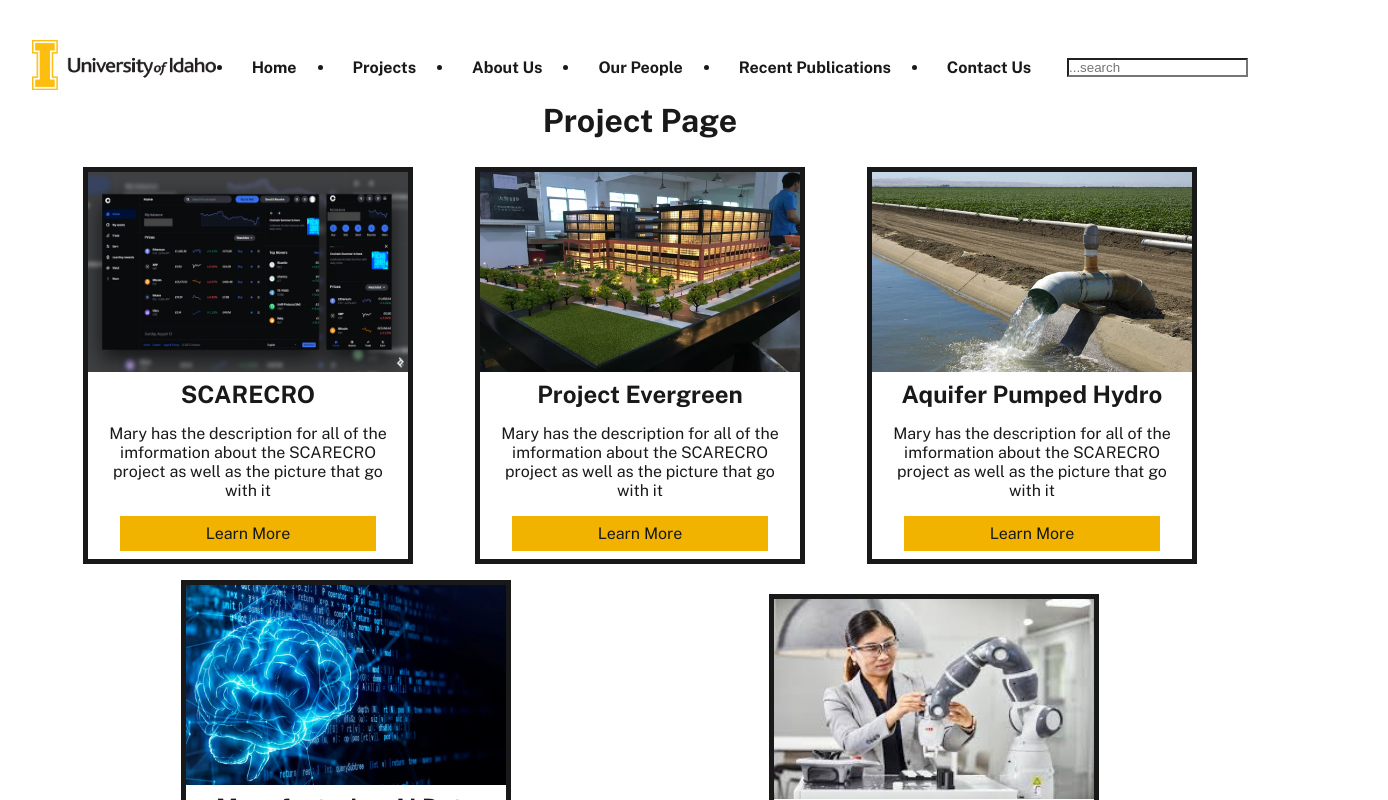
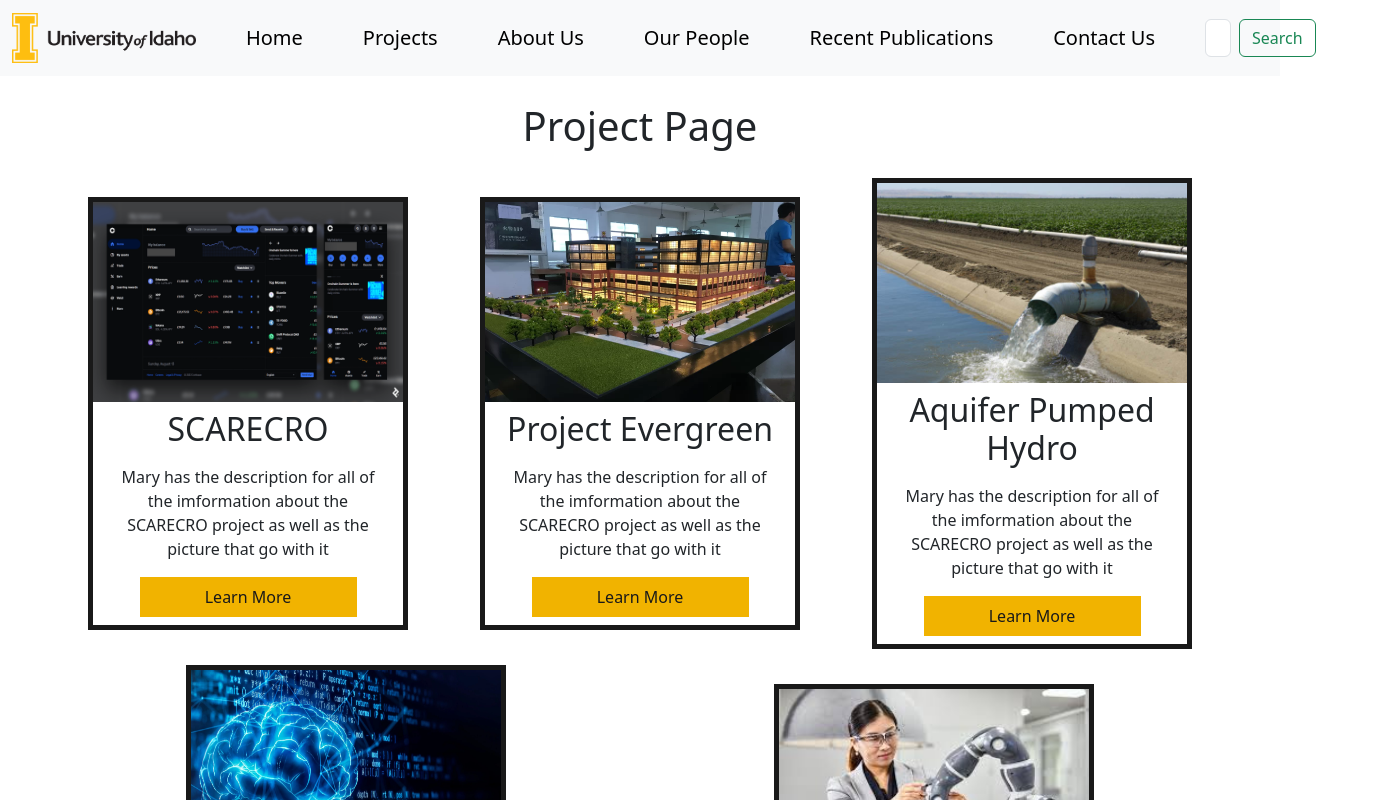
Before and after one commit to cbalesohay/UIWebsite, a React (Vite) app: page /Projects in a window 1280 px wide. Shown: the top 800 px of the page, 1388 px wide, since content can reach past the window. Built offline with nearby package versions, Linux system fonts and the light colour scheme.

Commit message:
June 26 v1 website layout

```diff
--- a/package.json
+++ b/package.json
@@ -10,7 +10,9 @@
     "preview": "vite preview"
   },
   "dependencies": {
+    "bootstrap": "^5.3.3",
     "react": "^18.2.0",
+    "react-bootstrap": "^2.10.3",
     "react-dom": "^18.2.0",
     "react-loader-spinner": "^6.1.6",
     "react-router-dom": "^6.24.0"
--- a/src/App.jsx
+++ b/src/App.jsx
@@ -1,5 +1,9 @@
 import './App.css'
 import { OurPeoplePage } from './pages/OurPeople/OurPeoplePage'
+{
+  /* The following line can be included in your src/index.js or App.js file */
+}
+import 'bootstrap/dist/css/bootstrap.min.css';
 
 function App() {
 
--- a/src/UI/PeopleCard/PeopleCard.jsx
+++ b/src/UI/PeopleCard/PeopleCard.jsx
@@ -1,3 +1,34 @@
+import React from 'react'
+import './peoplecard.css'
+import Card from 'react-bootstrap/Card';
+import Col from 'react-bootstrap/Col';
+import Row from 'react-bootstrap/Row';
+
+export const PeopleCard = ({imgSrc, imgAlt, title, name, description}) => {
+  return (
+    <>
+      {/* Bootstrap Card Layout */}
+      <Row xs={1} md={2} className="g-4">
+        <Col>
+          <Card style={{width: '300px'}}>
+            <Card.Img variant="top" className='card-img' src={imgSrc} alt={imgAlt} />
+            <Card.Body>
+              <Card.Title>{title && name && <h2 className='title-name'>{title + name}</h2>}</Card.Title>
+              <Card.Text>
+                {description && <p className='card-description'>{description}</p>}
+              </Card.Text>
+            </Card.Body>
+          </Card>
+        </Col>
+      </Row>
+    </>
+  );
+}
+
+/*
+
+Original Card template
+
 import React from 'react'
 import './peoplecard.css'
 
@@ -11,3 +42,5 @@ export const PeopleCard = ({imgSrc, imgAlt, title, name}) => {
     </div>
   )
 }
+
+*/
--- a/src/UI/PeopleCard/peoplecard.css
+++ b/src/UI/PeopleCard/peoplecard.css
@@ -1,17 +1,3 @@
-.people-card-container{
-    background-color: #FFFFFF;
-    margin: 0.5rem;
-    border: 5px solid #191919;
-    display: flex;
+.card-img{
+    height: fit-content;
 }
-
-.people-images{
-    display: flex;
-    height: 450px;
-    justify-items: flex-start;
-}
-
-.title-name{
-    display: flex;
-    justify-content: center;
-}
--- a/src/components/Lists/people.js
+++ b/src/components/Lists/people.js
@@ -6,7 +6,7 @@ export const People = [
         position: 'Director of Center',
         photo: '/src/images/stock.jpg',
         imgAlt: 'person',
-        decription: 'Lorem ipsum dolor sit amet, consectetur adipiscing elit, sed do eiusmod tempor incididunt ut labore et dolore magna aliqua. Ut enim ad minim veniam, quis nostrud exercitation ullamco laboris nisi ut aliquip ex ea commodo consequat. Duis aute irure dolor in reprehenderit in voluptate velit esse cillum dolore eu fugiat nulla pariatur. Excepteur sint occaecat cupidatat non proident, sunt in culpa qui officia deserunt mollit anim id est laborum.',
+        decription: 'Lorem ipsum dolor sit amet, consectetur adipiscing elit, sed do eiusmod tempor incididunt ut labore et dolore magna aliqua. Ut enim ad minim veniam, quis nostrud exercitation ullamco laboris nisi ut aliquip ex ea commodo consequat.',
     },
     {
         id: 1,
@@ -15,7 +15,7 @@ export const People = [
         position: 'CDA Associate Chair',
         photo: '/src/images/stock.jpg',
         imgAlt: 'person',
-        decription: 'Lorem ipsum dolor sit amet, consectetur adipiscing elit, sed do eiusmod tempor incididunt ut labore et dolore magna aliqua. Ut enim ad minim veniam, quis nostrud exercitation ullamco laboris nisi ut aliquip ex ea commodo consequat. Duis aute irure dolor in reprehenderit in voluptate velit esse cillum dolore eu fugiat nulla pariatur. Excepteur sint occaecat cupidatat non proident, sunt in culpa qui officia deserunt mollit anim id est laborum.',
+        decription: 'Lorem ipsum dolor sit amet, consectetur adipiscing elit, sed do eiusmod tempor incididunt ut labore et dolore magna aliqua. Ut enim ad minim veniam, quis nostrud exercitation ullamco laboris nisi ut aliquip ex ea commodo consequat.',
     },
     {
         id: 2,
@@ -24,7 +24,7 @@ export const People = [
         position: 'h',
         photo: '/src/images/stock.jpg',
         imgAlt: 'person',
-        decription: 'Lorem ipsum dolor sit amet, consectetur adipiscing elit, sed do eiusmod tempor incididunt ut labore et dolore magna aliqua. Ut enim ad minim veniam, quis nostrud exercitation ullamco laboris nisi ut aliquip ex ea commodo consequat. Duis aute irure dolor in reprehenderit in voluptate velit esse cillum dolore eu fugiat nulla pariatur. Excepteur sint occaecat cupidatat non proident, sunt in culpa qui officia deserunt mollit anim id est laborum.',
+        decription: 'Lorem ipsum dolor sit amet, consectetur adipiscing elit, sed do eiusmod tempor incididunt ut labore et dolore magna aliqua. Ut enim ad minim veniam, quis nostrud exercitation ullamco laboris nisi ut aliquip ex ea commodo consequat.',
     },
     {
         id: 3,
@@ -33,6 +33,6 @@ export const People = [
         position: 'h',
         photo: '/src/images/stock.jpg',
         imgAlt: 'person',
-        decription: 'Lorem ipsum dolor sit amet, consectetur adipiscing elit, sed do eiusmod tempor incididunt ut labore et dolore magna aliqua. Ut enim ad minim veniam, quis nostrud exercitation ullamco laboris nisi ut aliquip ex ea commodo consequat. Duis aute irure dolor in reprehenderit in voluptate velit esse cillum dolore eu fugiat nulla pariatur. Excepteur sint occaecat cupidatat non proident, sunt in culpa qui officia deserunt mollit anim id est laborum.',
+        decription: 'Lorem ipsum dolor sit amet, consectetur adipiscing elit, sed do eiusmod tempor incididunt ut labore et dolore magna aliqua. Ut enim ad minim veniam, quis nostrud exercitation ullamco laboris nisi ut aliquip ex ea commodo consequat.',
     },
 ]
--- a/src/components/Navbar/Navbar.jsx
+++ b/src/components/Navbar/Navbar.jsx
@@ -2,28 +2,114 @@ import React from 'react'
 import './navbar.css'
 import UILogo from '/src/images/UofI_Main_Full.png'
 import { Link } from 'react-router-dom'
+import Container from 'react-bootstrap/Container';
+import Navbar from 'react-bootstrap/Navbar';
 
-/* Need to fix Image click to LandingPage on reload */
 
-export const Navbar = () => {
+export const NavbarTop = () => {
   return (
     <>
-      <div className='container'>
-        <div className='navbar'>
-        <a href='./'><img src={UILogo} alt='UI Logo'/></a>
-          <nav>
-            <ul>
-              <li><Link className='my-tab' to='/'>Home</Link></li>
-              <li><Link className='my-tab' to='/Projects'>Projects</Link></li>
-              <li><Link className='my-tab' to='/AboutUs'>About Us</Link></li>
-              <li><Link className='my-tab' to='/OurPeople'>Our People</Link></li>
-              <li><Link className='my-tab' to='/RecentPublications'>Recent Publications</Link></li>
-              <li><Link className='my-tab' to='/ContactUs'>Contact Us</Link></li>
-            </ul>
-          </nav>
-          <input className='search' placeholder='...search'></input>
-        </div>
-      </div>
+      <Navbar expand="lg" className="bg-body-tertiary" fixed='top'>
+        <Container>
+          <Navbar.Brand><a href='./'><img src={UILogo} alt='UI Logo'/></a></Navbar.Brand>
+        </Container>
+        <Container>
+          <Navbar.Brand><Link className='nav-link active' to='/'>Home</Link></Navbar.Brand>
+        </Container>
+        <Container>
+          <Navbar.Brand><Link className='nav-link active' to='/Projects'>Projects</Link></Navbar.Brand>
+        </Container>
+        <Container>
+          <Navbar.Brand><Link className='nav-link active' to='/AboutUs'>About Us</Link></Navbar.Brand>
+        </Container>
+        <Container>
+          <Navbar.Brand><Link className='nav-link active' to='/OurPeople'>Our People</Link></Navbar.Brand>
+        </Container>
+        <Container>
+          <Navbar.Brand><Link className='nav-link active' to='/RecentPublications'>Recent Publications</Link></Navbar.Brand>
+        </Container>
+        <Container>
+          <Navbar.Brand><Link className='nav-link active' to='/ContactUs'>Contact Us</Link></Navbar.Brand>
+        </Container>
+        <Container>
+          <Navbar.Brand>
+          <form class="d-flex" role="search">
+              <input class="form-control me-2" type="search" placeholder="Search" aria-label="Search"/>
+              <button class="btn btn-outline-success" type="submit">Search</button>
+          </form>
+          </Navbar.Brand>
+        </Container>
+      </Navbar>
     </>
   )
 }
+
+
+/*
+
+This is for the expanding bar at break point (need to learn how to integrate with current theme)
+
+
+import Button from 'react-bootstrap/Button';
+import Form from 'react-bootstrap/Form';
+import Nav from 'react-bootstrap/Nav';
+import Offcanvas from 'react-bootstrap/Offcanvas';
+
+{['xl'].map((expand) => (
+      <Navbar key={expand} expand={expand} className="bg-body-tertiary" fixed='top'>
+        <Container fluid>
+          <Navbar.Brand>
+            <Container>
+              <Navbar.Brand><a href='./'><img src={UILogo} alt='UI Logo'/></a></Navbar.Brand>
+            </Container>
+          </Navbar.Brand>
+          <Navbar.Toggle aria-controls={`offcanvasNavbar-expand-${expand}`} />
+          <Navbar.Offcanvas
+            id={`offcanvasNavbar-expand-${expand}`}
+            aria-labelledby={`offcanvasNavbarLabel-expand-${expand}`}
+            placement="end"
+          >
+            <Offcanvas.Header closeButton>
+              <Offcanvas.Title id={`offcanvasNavbarLabel-expand-${expand}`}>
+              <Container>
+                <Navbar.Brand><a href='./'><img src={UILogo} alt='UI Logo'/></a></Navbar.Brand>
+              </Container>
+              </Offcanvas.Title>
+            </Offcanvas.Header>
+            <Offcanvas.Body>
+              <Nav className="justify-content-end flex-grow-1 pe-3">
+                <Container>
+                  <Navbar.Brand><Link className='nav-link active' to='/'>Home</Link></Navbar.Brand>
+                </Container>
+                <Container>
+                  <Navbar.Brand><Link className='nav-link active' to='/Projects'>Projects</Link></Navbar.Brand>
+                </Container>
+                <Container>
+                  <Navbar.Brand><Link className='nav-link active' to='/AboutUs'>About Us</Link></Navbar.Brand>
+                </Container>
+                <Container>
+                  <Navbar.Brand><Link className='nav-link active' to='/OurPeople'>Our People</Link></Navbar.Brand>
+                </Container>
+                <Container>
+                  <Navbar.Brand><Link className='nav-link active' to='/RecentPublications'>Recent Publications</Link></Navbar.Brand>
+                </Container>
+                <Container>
+                  <Navbar.Brand><Link className='nav-link active' to='/ContactUs'>Contact Us</Link></Navbar.Brand>
+                </Container>
+              </Nav>
+              <Form className="d-flex">
+                <Form.Control
+                  type="search"
+                  placeholder="Search"
+                  className="me-2"
+                  aria-label="Search"
+                />
+                <Button variant="outline-success">Search</Button>
+              </Form>
+            </Offcanvas.Body>
+          </Navbar.Offcanvas>
+        </Container>
+      </Navbar>
+    ))}
+
+*/
--- a/src/components/Navbar/navbar.css
+++ b/src/components/Navbar/navbar.css
@@ -1,43 +1,7 @@
-.container {
-  height: 70px;
-  width: 100%;
-}
-
-.navbar {
-  display: flex;
-  align-items: center;
-  justify-content: center;
-  height: 100%;
-  margin: auto;
-}
-
-.navbar ul {
-  display: flex;
-}
-
-.container .navbar {
-  justify-content: space-between;
-}
-
-.navbar ul li Link{
-  list-style-type: none;
-}
-.my-tab{
-  text-decoration: none;
-  color: #191919;
-}
-
-.container .navbar ul li {
-  padding: 18px;
-  margin: 0 10px;
-  font-weight: 700;
+.nav-link{
+  margin: 10px;
 }
 
 img{
   height: 50px;
 }
-
-.search{
-  background-color: #FFFFFF;
-  color: #191919;
-}
--- a/src/components/PageLayout/PageLayout.jsx
+++ b/src/components/PageLayout/PageLayout.jsx
@@ -1,5 +1,5 @@
 import React from 'react'
-import { Navbar } from '../Navbar/Navbar'
+import { NavbarTop } from '../Navbar/Navbar'
 import { Footer } from '../Footer/Footer'
 import './pagelayout.css'
 
@@ -9,7 +9,7 @@ export const PageLayout = ({children}) => {
     <>
       {/* Allows for a flexible and reusable design structure */}
       <div className='page'>
-          <Navbar/>
+          <NavbarTop/>
           {children}
           <Footer/>
       </div>
--- a/src/index.css
+++ b/src/index.css
@@ -18,3 +18,8 @@
   margin: 0px;
   padding: 0px;
 }
+
+/* Fix Padding issue from Navbar fixed top */
+body{
+  padding-top: 70px;
+}
--- a/src/pages/ContactUs/ContactUsPage.jsx
+++ b/src/pages/ContactUs/ContactUsPage.jsx
@@ -7,18 +7,39 @@ export const ContactUsPage = () => {
   return (
     <PageLayout>
       <h1>Contact Us</h1>
-      <form className='form-container'>
-        <select>
+      <div className="container">
+        <form>
+          <div className="input-group">
+            <div class="input-group mb-3">
+              <label class="input-group-text" for="inputGroupSelect01">Contacts</label>
+              <select class="form-select" id="inputGroupSelect01">
+                <option selected>Choose...</option>
                 {/* Map through all availible Contacts */}
                 {People.map((p, index) => (
                   <option key={index} value={p.name}>{p.name}</option>
                 ))}
               </select>
-        <input placeholder='First Name'></input>
-        <input placeholder='Last Name'></input>
-        <textarea placeholder='Message'></textarea>
-        <button>Submit Form</button>
+            </div>
+            <div className="form-floating">
+              <input type='name' id='fname' className='form-control' placeholder='First Name'/>
+              <label for='fname'>First Name</label>
+            </div>
+            <div className="form-floating">
+              <input type='name' id='lname' className='form-control' placeholder='Last Name'/>
+              <label for='lname'>Last Name</label>
+            </div>
+          </div>
+          <div className="form-floating">
+            <input type='email' id='email' className='form-control' placeholder='Place Email Here'/>
+            <label for='email'>Email</label>
+          </div>
+          <div className="form-floating">
+            <textarea type='text' id='text' className='form-control' placeholder='Enter Text Here'/>
+            <label for='text'>Enter Text here</label>
+          </div>
+          <button className='btn btn-primary'>Submit</button>
         </form>
+      </div>
     </PageLayout>
   )
 }
--- a/src/pages/OurPeople/OurPeoplePage.jsx
+++ b/src/pages/OurPeople/OurPeoplePage.jsx
@@ -7,9 +7,9 @@ export const OurPeoplePage = () => {
   return (
     <PageLayout>
       <h1>Our People</h1>
-      {/* Map through all availible People */}
+      {/* Map through all available People */}
       {People.map((person, index) => (
-        <PeopleCard key={index} imgSrc={person.photo} imgAlt={person.imgAlt} title={person.title} name={person.name}/>
+        <PeopleCard key={index} imgSrc={person.photo} imgAlt={person.imgAlt} title={person.title} name={person.name} description={person.decription}/>
       ))}
     </PageLayout>
   )
```
Also changed, not shown: 1 other file (tests, documents, lock files or other folders). Lines whose indentation alone changed are shown as unchanged.
